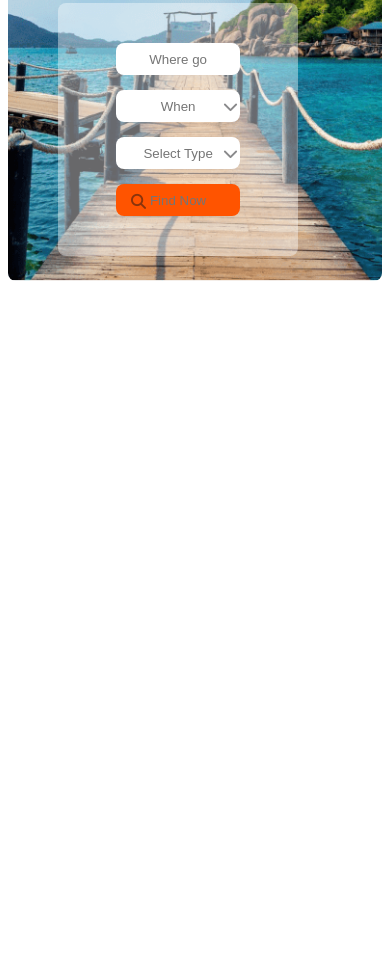
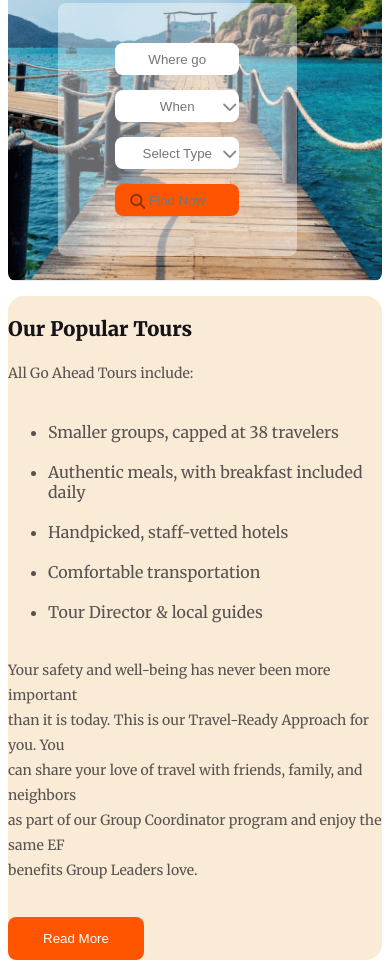
Before and after one commit to ShompaBishwas/let-s-explore-world, a plain HTML site: page index.html in a window 390 px wide. Shown: the part 354-1326 px from the top of the page. Before the commit the page ends 844 px from the top, so only its background shows below. Drawn offline with Linux system fonts and the light colour scheme.

Commit message:
Finished Tour Section and responsive styles

```diff
--- a/index.html
+++ b/index.html
@@ -37,7 +37,7 @@
             <div class="banner-section">
                 <div class="banner-head">
                     <h3>Explore Your Travel</h3>
-                    <p>Let's Explore-World is an online booking platform <br> re-imagined for companies who often book <br> meetings, events and incentive trips.</p>
+                    <p>Let's Explore_World is an online booking platform <br> re-imagined for companies who often book <br> meetings, events and incentive trips.</p>
                 </div>
                 <div class="input-content">
                     <div class="input1"><input placeholder="Where go" type="text"></div>
@@ -58,9 +58,23 @@
             </div>
         </section>
         <!--Tour Section-->
-        <section>
-            <div></div>
-            <div></div>
+        <section class="tour-section">
+            <div class="tour-text">
+                    <h3>Our Popular Tours</h3>
+                <p>All Go Ahead Tours include:</p>
+                <ul>
+                    <li>Smaller groups, capped at 38 travelers</li>
+                    <li>Authentic meals, with breakfast included daily</li>
+                    <li>Handpicked, staff-vetted hotels</li>
+                    <li>Comfortable transportation</li>
+                    <li>Tour Director & local guides</li>
+                </ul>
+                <p>Your safety and well-being has never been more important <br> than it is today. This is our Travel-Ready Approach for you. You <br> can share your love of travel with friends, family, and neighbors <br> as part of our Group Coordinator program and enjoy the same EF <br> benefits Group Leaders love.</p>
+                <button class="btn-primary btn">Read More</button>
+            </div>
+            <div class="tour-image">
+                <img src="Images/Rectangle 4.png" alt="">
+            </div>
         </section>
     </main>
     <footer></footer>
--- a/styles/responsive.css
+++ b/styles/responsive.css
@@ -74,4 +74,19 @@
         text-align: center;
         background-color: #FFF;
     }
+    /*Tour Section Styles*/
+    .tour-section{
+        flex-direction: column;
+        margin-top: 0;
+    }
+    .tour-text, .tour-image{
+        width: 100%;
+        margin-top: 15px;
+    }
+    .tour-text h3{
+        font-size: 20px;
+    }
+    .tour-text p{
+        font-size: 14px;
+    }
 }
--- a/styles/style.css
+++ b/styles/style.css
@@ -3,36 +3,44 @@
 body {
     font-family: 'Merriweather', serif;
 }
-/*Common section*/
-.btn-primary{
+
+/*Common section Styles*/
+.btn-primary {
     background-color: #FF5400;
     color: white;
+    border-radius: 8px;
 }
-/*Header Section*/
-.nav-container{
+
+/*Header Section Styles*/
+.nav-container {
     max-width: 1200px;
     margin: 0 auto;
     display: flex;
     align-items: center;
 }
-.header-logo{
+
+.header-logo {
     display: flex;
     width: 50%;
     object-fit: cover;
 }
-.header-logo p{
+
+.header-logo p {
     padding-left: 10px;
     color: #131318;
     font-weight: 800;
     font-size: 25px;
 }
-.world{
+
+.world {
     color: #23a823;
 }
-.lets{
+
+.lets {
     color: red;
 }
-.header-content{
+
+.header-content {
     width: 50%;
     display: flex;
     justify-content: space-between;
@@ -41,44 +49,51 @@ body {
     font-size: 18px;
 
 }
-.header-content a{
+
+.header-content a {
     text-decoration: none;
     color: #424247;
 }
-.home a{
+
+.home a {
     color: red;
 }
-.icons{
+
+.icons {
     display: none;
 }
 
-/*Banner Section*/
-.banner{
+/*Banner Section Styles*/
+.banner {
     max-width: 1200px;
     position: relative;
     margin: 0 auto;
     margin-top: 20px;
 }
-.banner-section{
+
+.banner-section {
     position: absolute;
     color: white;
     font-size: 20px;
     bottom: 5%;
     left: 50%;
     text-align: center;
-    transform: translate(-50%,-50%);
+    transform: translate(-50%, -50%);
 }
-.banner-section h3{
+
+.banner-section h3 {
     font-weight: 800;
     font-size: 50px;
     margin-bottom: 0;
 }
-.banner-section p{
+
+.banner-section p {
     font-size: 15px;
     font-weight: 400;
     margin-top: 5px;
 }
-.input-content{
+
+.input-content {
     display: flex;
     gap: 15px;
     background: rgba(255, 255, 255, .4);
@@ -88,7 +103,8 @@ body {
     color: #13131880;
     font-weight: 700;
 }
-input{
+
+input {
     height: 35px;
     width: 130px;
     border-radius: 8px;
@@ -96,30 +112,83 @@ input{
     text-align: center;
     background-color: #FFF
 }
-.image img{
+
+.image img {
     width: 100%;
     display: block;
 }
-.input4{
+
+.input4 {
     position: relative;
     font-size: 15px;
 }
-.input2{
+
+.input2 {
     position: relative;
     font-size: 15px;
 }
-.input3{
+
+.input3 {
     position: relative;
     font-size: 15px;
 }
-.glass{
-    color:#13131880;
+
+.glass {
+    color: #13131880;
     position: absolute;
-    padding-top: 10px ;
+    padding-top: 10px;
     padding-left: 15px;
 }
-.down-fa{
+
+.down-fa {
     position: absolute;
     padding-top: 9px;
     padding-left: 107px;
 }
+
+/*Tour Section Styles*/
+
+.tour-section {
+    max-width: 1200px;
+    margin: 0 auto;
+    display: flex;
+    margin-top: 100px;
+    justify-content: center;
+}
+
+.tour-text {
+    width: 50%;
+    background-color: antiquewhite;
+    border-radius: 16px;
+
+}
+.tour-text h3 {
+    color: #131318;
+    font-size: 40px;
+}
+
+.tour-text p {
+    color: #131318b3;
+    font-size: 16px;
+    font-weight: 400;
+    padding-bottom: 20px ;
+    line-height: 25px;
+}
+
+.tour-text ul>li {
+    color: #131318b3;
+    font-size: 16px;
+    font-weight: 400;
+    padding-bottom: 20px ;
+}
+
+.btn{
+    padding: 14px 35px;
+    border: none;
+}
+.tour-image {
+    width: 50%;
+}
+.tour-image img{
+    width: 100%;
+}
```
